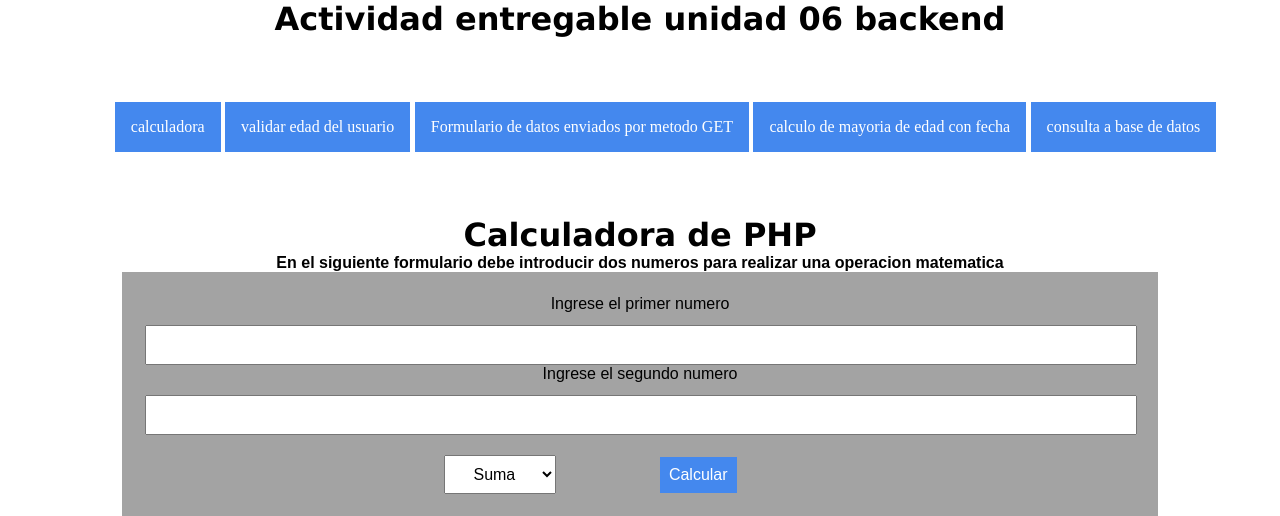
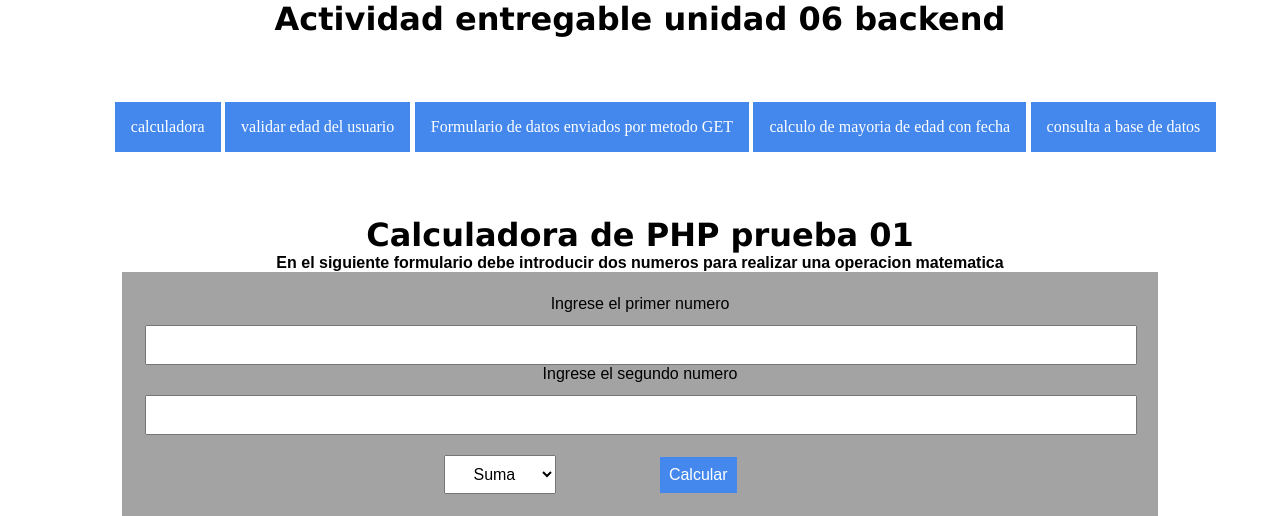
Before and after one commit to nomercy1975/Tarea-U6--Actividad-entregable-BackEnd, a PHP site: page / in a window 1280 px wide; the page is wider, and only the part inside the window is pictured. Shown: the top 516 px of that part. Run offline with PHP 8.4, Linux system fonts and the light colour scheme.

Commit message:
cambio uno

```diff
--- a/index.php
+++ b/index.php
@@ -3,7 +3,7 @@
 
 
 <div>
-<h1> Calculadora de PHP</h1>
+<h1> Calculadora de PHP prueba 01</h1>
 <h2>En el siguiente formulario debe introducir dos numeros para realizar una operacion matematica</h2>
 </div>
 
```
